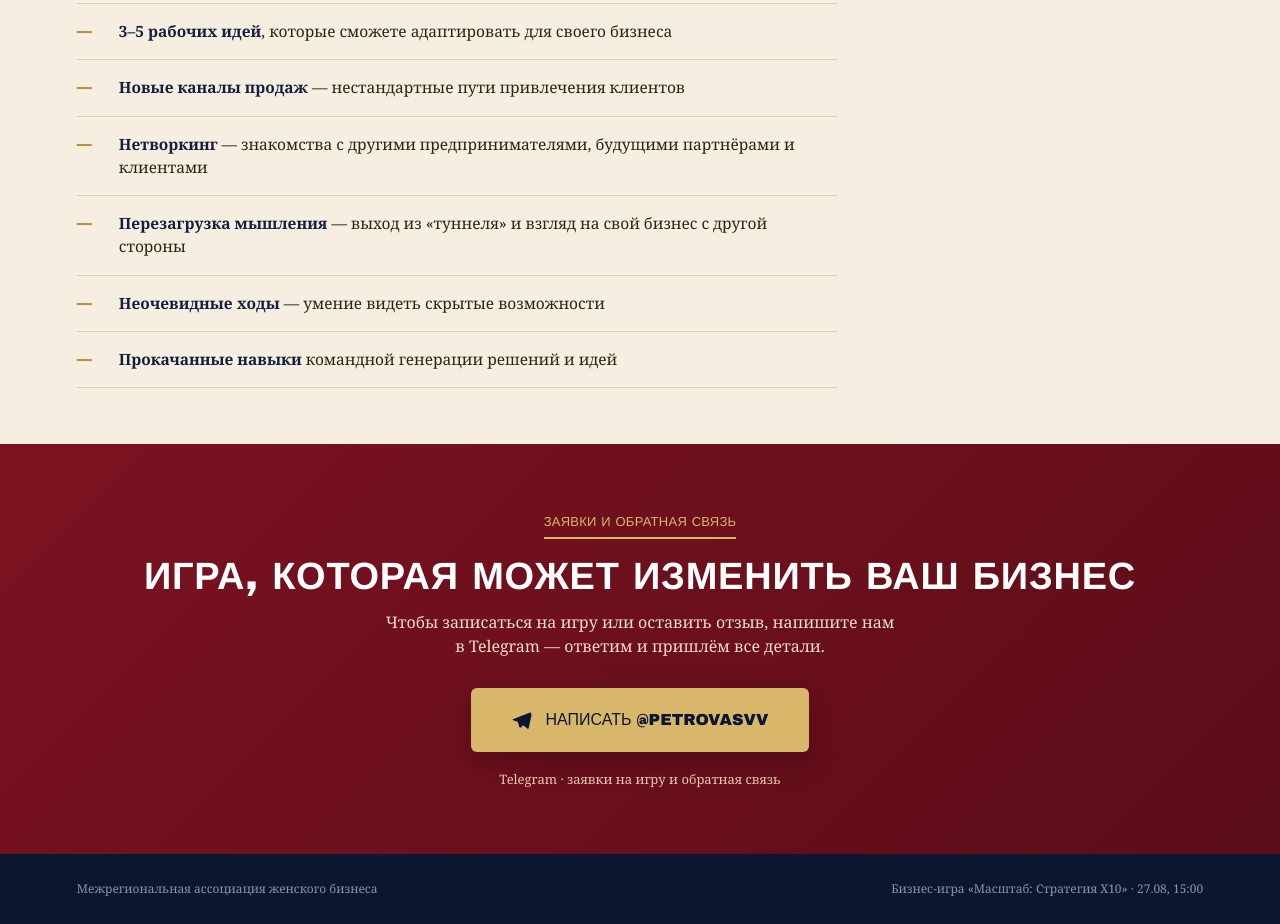
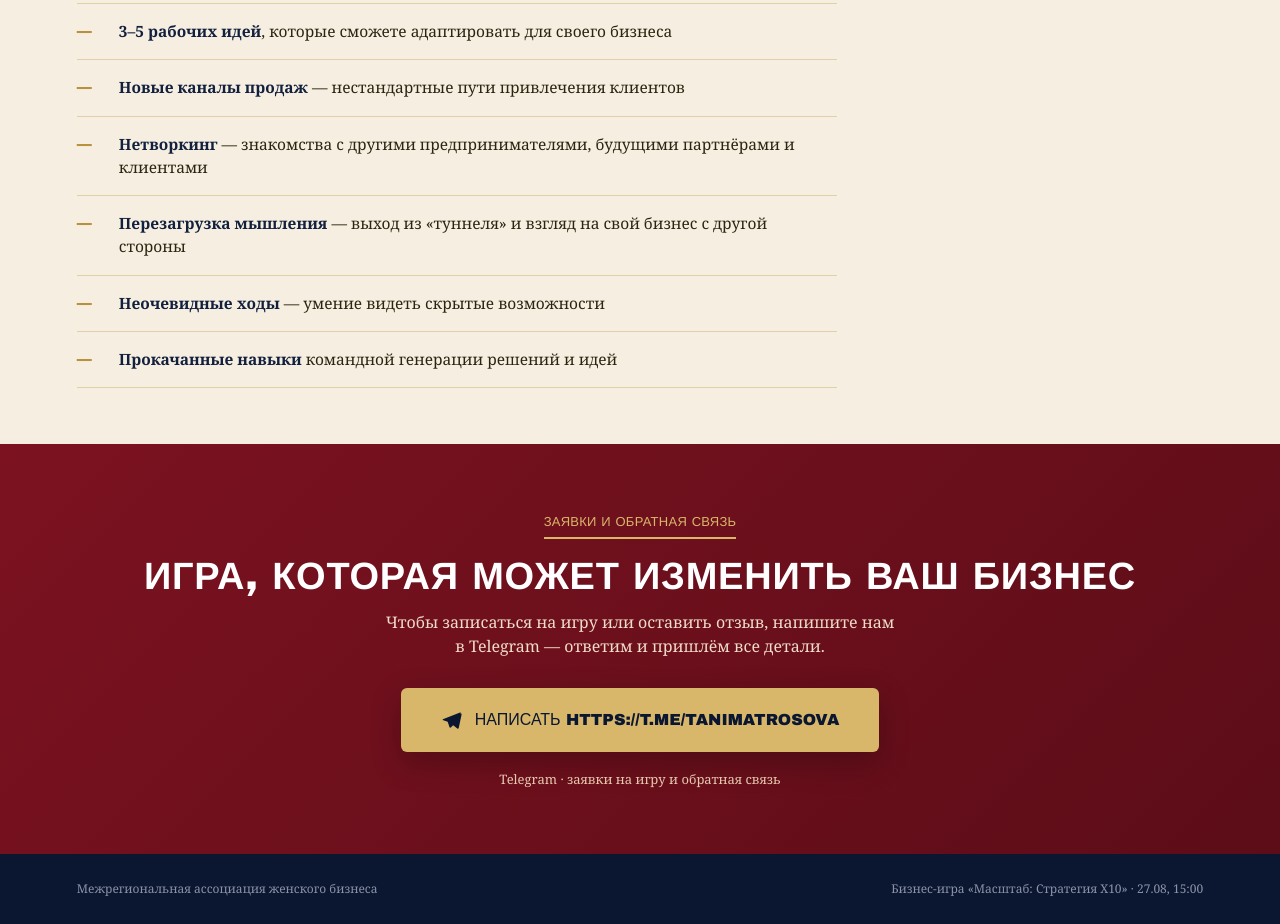
Before and after one commit to geminicoogle-jpg/masshtab-x10, a plain HTML site: page index.html in a window 1280 px wide. Shown: the part 2926-3850 px from the top of the page. Drawn offline with Linux system fonts and the light colour scheme.

Commit message:
Update index.html

```diff
--- a/index.html
+++ b/index.html
@@ -453,7 +453,7 @@
   <p>Чтобы записаться на игру или оставить отзыв, напишите нам в Telegram — ответим и пришлём все детали.</p>
   <a class="cta-tg" href="https://t.me/PetrovaSvV" target="_blank" rel="noopener">
     <svg viewBox="0 0 24 24" fill="currentColor"><path d="M21.5 3.5L2.7 10.9c-1.2.5-1.2 1.2-.2 1.5l4.8 1.5 1.9 5.7c.2.6.4.8.9.8.4 0 .6-.2.9-.5l2.2-2.1 4.6 3.4c.8.5 1.4.2 1.6-.8l3-14.1c.3-1.2-.4-1.7-1.3-1.3z"/></svg>
-    <span>Написать @PetrovaSvV</span>
+    <span>Написать https://t.me/taniMatrosova</span>
   </a>
   <div class="tag">Telegram · заявки на игру и обратная связь</div>
 </section>
@@ -464,7 +464,7 @@
 </footer>
 
 <div class="sticky-cta">
-  <a href="https://t.me/PetrovaSvV" target="_blank" rel="noopener" style="color:#fff;display:flex;align-items:center;gap:8px;">
+  <a href="https://t.me/taniMatrosova" target="_blank" rel="noopener" style="color:#fff;display:flex;align-items:center;gap:8px;">
     <svg width="18" height="18" viewBox="0 0 24 24" fill="currentColor"><path d="M21.5 3.5L2.7 10.9c-1.2.5-1.2 1.2-.2 1.5l4.8 1.5 1.9 5.7c.2.6.4.8.9.8.4 0 .6-.2.9-.5l2.2-2.1 4.6 3.4c.8.5 1.4.2 1.6-.8l3-14.1c.3-1.2-.4-1.7-1.3-1.3z"/></svg>
     Записаться в Telegram
   </a>
```
